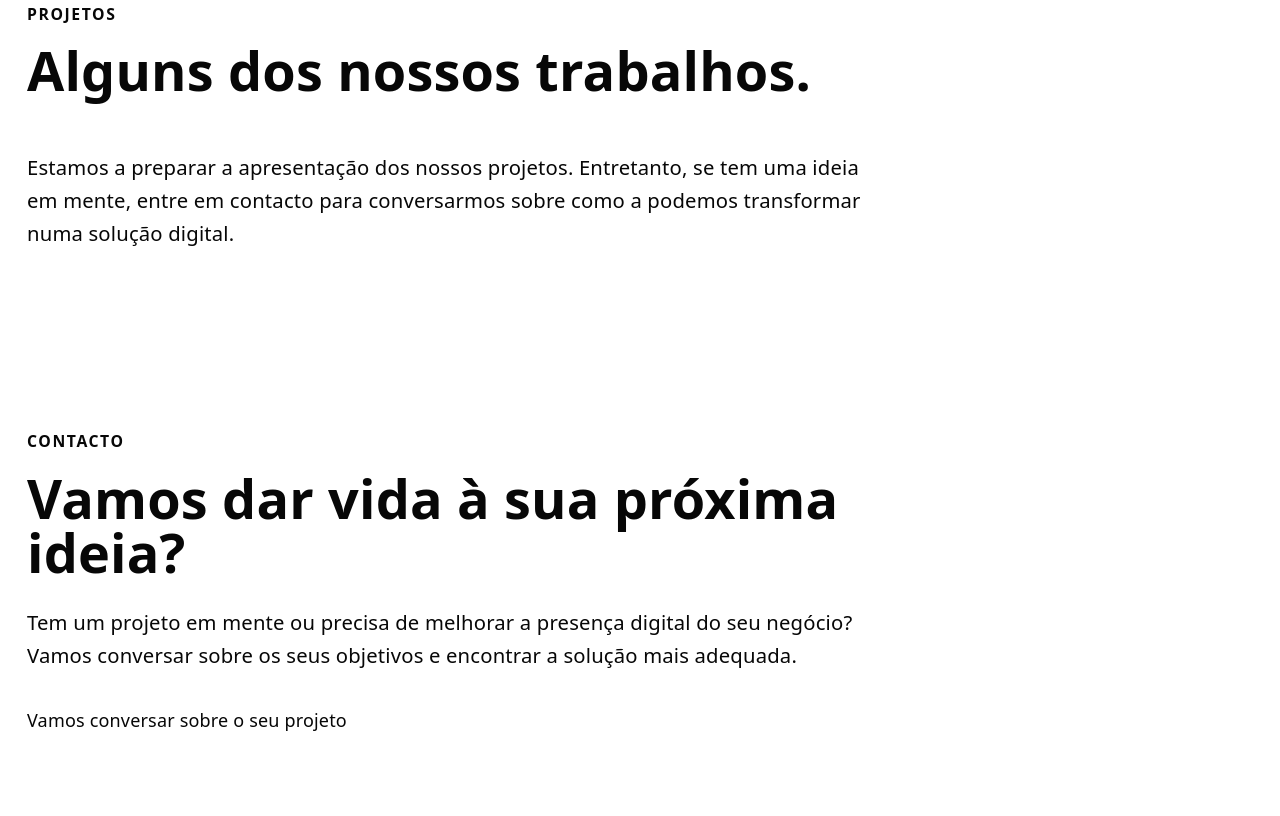
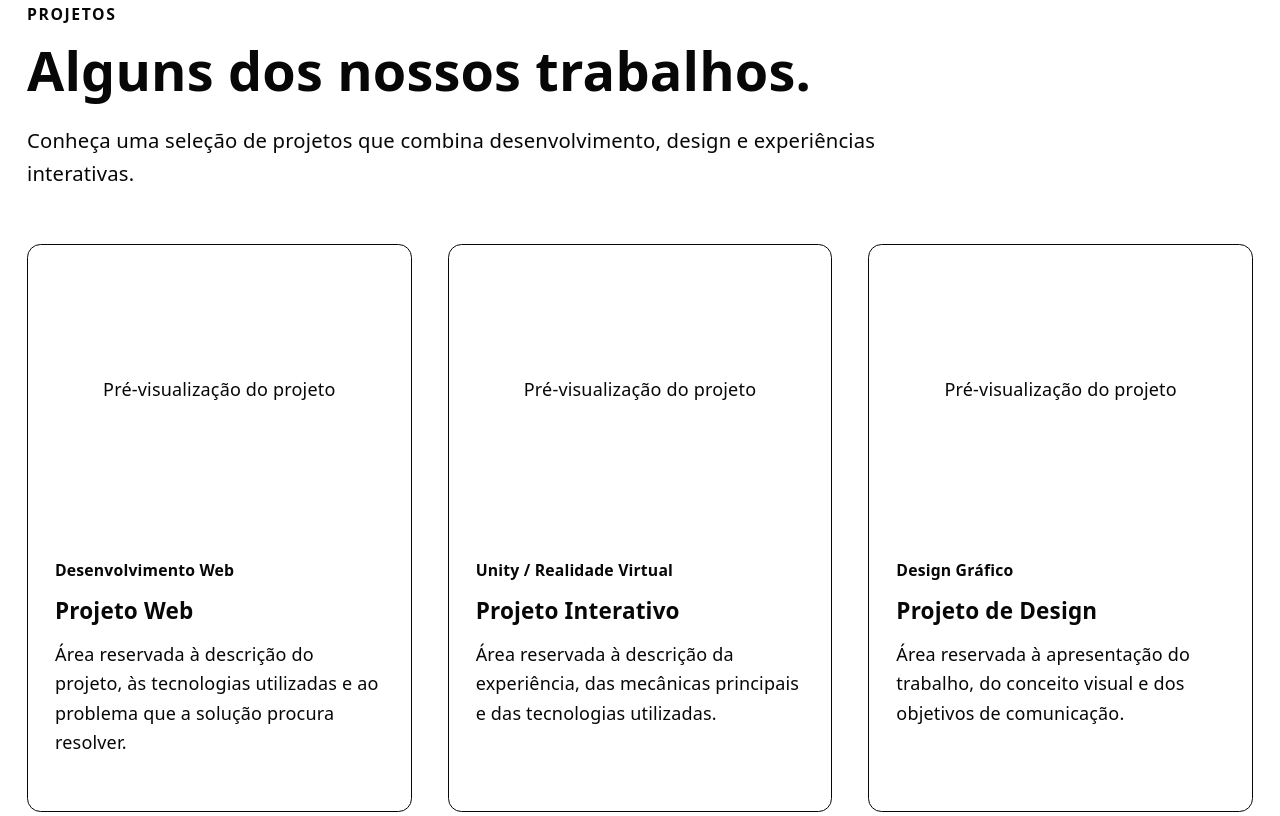
Before and after one commit to ronaldoLS/rs-studio, a website built with Vite: page index.html in a window 1280 px wide. Shown: the part 3247-4063 px from the top of the page. Built offline with nearby package versions, Linux system fonts and the light colour scheme.

Commit message:
feat: add portfolio project card structure

```diff
--- a/index.html
+++ b/index.html
@@ -283,6 +283,7 @@
 
 
 
+
       <section id="projetos" class="py-20">
         <div class="max-w-6xl mx-auto px-6">
 
@@ -294,20 +295,107 @@
             <h2 class="text-4xl md:text-5xl font-bold max-w-3xl">
               Alguns dos nossos trabalhos.
             </h2>
-          </div>
 
-          <!-- Projetos serão adicionados posteriormente -->
-          <div class="max-w-3xl">
-            <p class="text-lg leading-relaxed">
-              Estamos a preparar a apresentação dos nossos projetos.
-              Entretanto, se tem uma ideia em mente, entre em contacto
-              para conversarmos sobre como a podemos transformar numa
-              solução digital.
+            <p class="text-lg leading-relaxed max-w-3xl mt-6">
+              Conheça uma seleção de projetos que combina desenvolvimento,
+              design e experiências interativas.
             </p>
           </div>
 
+          <!-- Grelha de projetos -->
+          <div id="portfolio-grid" class="grid grid-cols-1 sm:grid-cols-2 lg:grid-cols-3 gap-8">
+
+            <!-- Cartão de exemplo: Desenvolvimento Web -->
+            <article class="overflow-hidden rounded-xl border" data-project-card data-category="web">
+              <figure>
+                <div class="aspect-[4/3] flex items-center justify-center p-6"
+                  aria-label="Área reservada à imagem do projeto">
+                  <span>Pré-visualização do projeto</span>
+                </div>
+              </figure>
+
+              <div class="p-6">
+                <p class="text-sm font-semibold mb-3">
+                  Desenvolvimento Web
+                </p>
+
+                <h3 class="text-xl font-bold mb-3">
+                  Projeto Web
+                </h3>
+
+                <p class="leading-relaxed">
+                  Área reservada à descrição do projeto, às tecnologias
+                  utilizadas e ao problema que a solução procura resolver.
+                </p>
+
+                <div class="mt-6 flex flex-wrap gap-3" data-project-links>
+                  <!-- Os links reais serão adicionados na S3-03. -->
+                </div>
+              </div>
+            </article>
+
+            <!-- Cartão de exemplo: Unity / VR -->
+            <article class="overflow-hidden rounded-xl border" data-project-card data-category="unity-vr">
+              <figure>
+                <div class="aspect-[4/3] flex items-center justify-center p-6"
+                  aria-label="Área reservada à imagem do projeto">
+                  <span>Pré-visualização do projeto</span>
+                </div>
+              </figure>
+
+              <div class="p-6">
+                <p class="text-sm font-semibold mb-3">
+                  Unity / Realidade Virtual
+                </p>
+
+                <h3 class="text-xl font-bold mb-3">
+                  Projeto Interativo
+                </h3>
+
+                <p class="leading-relaxed">
+                  Área reservada à descrição da experiência, das mecânicas
+                  principais e das tecnologias utilizadas.
+                </p>
+
+                <div class="mt-6 flex flex-wrap gap-3" data-project-links>
+                  <!-- Os links reais serão adicionados na S3-03. -->
+                </div>
+              </div>
+            </article>
+
+            <!-- Cartão de exemplo: Design Gráfico -->
+            <article class="overflow-hidden rounded-xl border" data-project-card data-category="design">
+              <figure>
+                <div class="aspect-[4/3] flex items-center justify-center p-6"
+                  aria-label="Área reservada à imagem do projeto">
+                  <span>Pré-visualização do projeto</span>
+                </div>
+              </figure>
+
+              <div class="p-6">
+                <p class="text-sm font-semibold mb-3">
+                  Design Gráfico
+                </p>
+
+                <h3 class="text-xl font-bold mb-3">
+                  Projeto de Design
+                </h3>
+
+                <p class="leading-relaxed">
+                  Área reservada à apresentação do trabalho, do conceito
+                  visual e dos objetivos de comunicação.
+                </p>
+
+                <div class="mt-6 flex flex-wrap gap-3" data-project-links>
+                  <!-- Os links reais serão adicionados na S3-03. -->
+                </div>
+              </div>
+            </article>
+
+          </div>
         </div>
       </section>
+
 
       <section id="contato" class="py-20">
         <div class="max-w-6xl mx-auto px-6">
```
